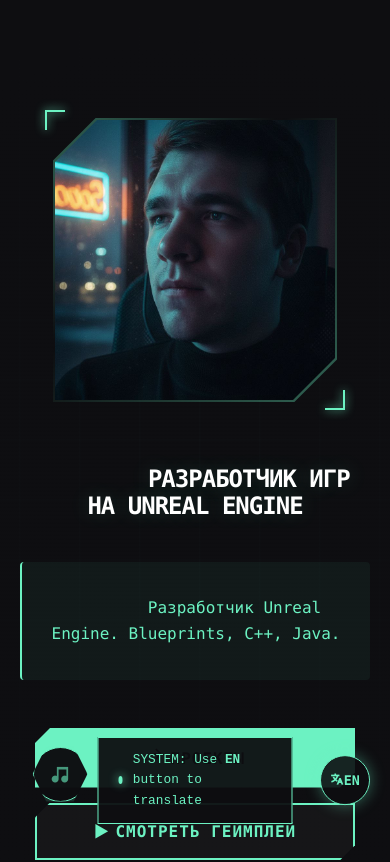
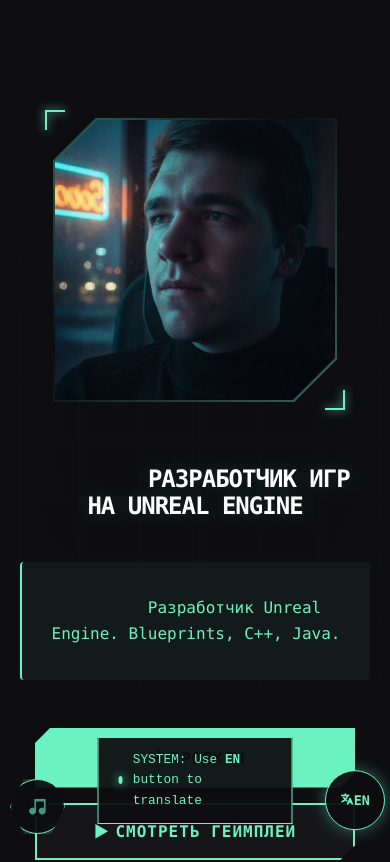
Before and after one commit to TsuyuDX/Portfolio-Unreal-Engine-Developer, a plain HTML site: page index.html in a window 390 px wide. Shown: the top 862 px of the page. Drawn offline with nearby package versions, Linux system fonts and the light colour scheme.

```diff
--- a/style.css
+++ b/style.css
@@ -1,22 +1,9 @@
-/*  1. GLOBAL VARIABLES & RESET */
-
-html, body {
-    -webkit-user-select: none;
-    -ms-user-select: none;
-    user-select: none;
-    -webkit-tap-highlight-color: transparent;
-}
-
-input, textarea {
-    -webkit-user-select: text;
-    -ms-user-select: text;
-    user-select: text;
-}
+/* 1. GLOBAL VARIABLES, RESET & HUD BACKGROUND WITH ANIMATED PARTICLES */
+
+/* 1. GLOBAL VARIABLES, RESET & HUD BACKGROUND WITH FLASHLIGHT */
 
 :root {
-
-    /* Основная палитра (Только Dark Mode) */
-
+    /* Основная палитра */
     --bg: #0e0e11;
     --bg-secondary: #16161c;
     --text: #ffffff;
@@ -25,31 +12,143 @@ input, textarea {
     --accent-glow: rgba(108, 242, 194, 0.4);
     --placeholder: #2a2a35;
 
-    /* Тайминги и кривые */
-
+    /* Тайминги */
     --transition-fast: 0.2s cubic-bezier(0.4, 0, 0.2, 1);
     --transition-base: 0.4s cubic-bezier(0.23, 1, 0.32, 1);
+
+    /* Параметры сетки */
+    --grid-color: rgba(108, 242, 194, 0.04);
+    --grid-major-color: rgba(108, 242, 194, 0.08);
+    --grid-size: 40px;
+
+    /* Координаты фонарика (обновляются через JS) */
+    --cursor-x: 50%;
+    --cursor-y: 50%;
+    --flashlight-x: 50%;
+    --flashlight-y: 50%;
 }
 
 * {
     margin: 0;
     padding: 0;
     box-sizing: border-box;
+    -webkit-user-select: none;
+    -ms-user-select: none;
+    user-select: none;
+}
+
+input, textarea {
+    user-select: text;
+    -webkit-user-select: text;
 }
 
 body {
     font-family: 'Arial', 'Inter', sans-serif;
-    background: var(--bg);
+    background-color: var(--bg);
     color: var(--text);
     line-height: 1.6;
     scroll-behavior: smooth;
     overflow-x: hidden;
-
-    /* Убираем синее выделение при тапе на мобилках */
-
     -webkit-tap-highlight-color: transparent;
-}
-
+    position: relative;
+    min-height: 100vh;
+}
+
+/* СЛОЙ 1: СТАТИЧНАЯ СЕТКА И ПУЛЬСИРУЮЩИЕ ТОЧКИ */
+body::before {
+    content: '';
+    position: fixed;
+    inset: 0;
+    z-index: -2;
+    background-image:
+        radial-gradient(var(--accent) 1px, transparent 1px),
+        linear-gradient(to right, var(--grid-major-color) 1px, transparent 1px),
+        linear-gradient(to bottom, var(--grid-major-color) 1px, transparent 1px),
+        linear-gradient(to right, var(--grid-color) 1px, transparent 1px),
+        linear-gradient(to bottom, var(--grid-color) 1px, transparent 1px);
+    background-size: 200px 200px, 200px 200px, 200px 200px, var(--grid-size) var(--grid-size), var(--grid-size) var(--grid-size);
+    background-attachment: fixed;
+    animation: bg-hud-pulse 4s infinite ease-in-out;
+}
+
+/* СЛОЙ 2: ДВИЖУЩИЕСЯ ОГОНЬКИ (DATA FLOW) */
+.data-flow-layer {
+    position: fixed;
+    inset: 0;
+    z-index: -1;
+    pointer-events: none;
+    background: linear-gradient(90deg, transparent, var(--accent), transparent);
+    background-size: 200% 2px;
+    mask-image: linear-gradient(to bottom,
+        transparent,
+        black var(--grid-size),
+        transparent calc(var(--grid-size) + 1px)
+    );
+    mask-size: 100% var(--grid-size);
+    opacity: 0.1;
+    animation: data-stream 8s linear infinite;
+}
+
+/* СЛОЙ 3: ИНТЕРАКТИВНЫЙ ФОНАРИК И ВИНЬЕТКА */
+.hud-overlay {
+    position: fixed;
+    inset: 0;
+    z-index: -1;
+    pointer-events: none;
+    background:
+        /* Основное пятно фонарика */
+        radial-gradient(
+            600px circle at var(--flashlight-x) var(--flashlight-y),
+            rgba(108, 242, 194, 0.15),
+            transparent 40%
+        ),
+        /* Вторичное мягкое свечение */
+        radial-gradient(
+            600px circle at var(--cursor-x) var(--cursor-y),
+            rgba(108, 242, 194, 0.035),
+            transparent 40%
+        ),
+        /* Глобальная виньетка */
+        radial-gradient(circle at center, transparent 0%, rgba(14, 14, 17, 0.4) 70%, rgba(14, 14, 17, 0.9) 100%);
+}
+
+/* АНИМАЦИИ */
+@keyframes data-stream {
+    0% { background-position: -200% 0; }
+    100% { background-position: 200% 0; }
+}
+
+@keyframes bg-hud-pulse {
+    0%, 100% { filter: brightness(1); opacity: 0.8; }
+    50% { filter: brightness(1.4); opacity: 1; }
+}
+
+/* Реакция на музыку */
+body.music-playing::before { animation-duration: 1.5s; }
+body.music-playing .data-flow-layer { animation-duration: 2s; opacity: 0.3; }
+
+/* ТЕХНИЧЕСКИЙ ТЕКСТ */
+body::after {
+    content: "COORD: 45.021 // 12.993 \A CORE: STABLE // VER: 2.5.1";
+    white-space: pre;
+    position: fixed;
+    bottom: 20px;
+    right: 20px;
+    font-family: 'Consolas', monospace;
+    font-size: 10px;
+    color: var(--accent);
+    opacity: 0.3;
+    letter-spacing: 2px;
+    z-index: 1000;
+}
+
+@media (max-width: 1024px) {
+    body::before {
+        --grid-size: 30px;
+        background-size: 150px 150px, 150px 150px, 150px 150px, 30px 30px, 30px 30px;
+    }
+    .data-flow-layer, .hud-overlay, body::after { display: none; }
+}
 /*  2. UI UTILS (Scrollbar & Stability) */
 
 .scroll-progress {
@@ -1945,3 +2044,74 @@ button.cyber-audio-btn.playing .bar {
         justify-content: center;
     }
 }
+
+@media (max-width: 1024px) {
+    .audio-widget {
+        position: fixed !important;
+        left: 5px !important;
+        bottom: 5px !important;
+        width: 65px; height: 65px;
+        z-index: 1200;
+        display: flex;
+        align-items: center;
+        justify-content: center;
+    }
+
+    button.cyber-audio-btn {
+        width: 55px !important;
+        height: 55px !important;
+        background: rgba(14, 14, 17, 0.95) !important;
+        border: 1px solid var(--accent) !important;
+        clip-path: polygon(25% 0%, 75% 0%, 100% 50%, 75% 100%, 25% 100%, 0% 50%) !important;
+        display: flex !important;
+        align-items: center;
+        justify-content: center;
+        position: relative;
+        transition: all 0.3s ease;
+    }
+
+
+    button.cyber-audio-btn.playing {
+        animation: music-jump-mobile 1.5s infinite ease-in-out;
+    }
+
+    .audio-icon-box i {
+        display: block !important;
+        font-size: 1.3rem !important;
+        color: var(--accent);
+        opacity: 0.6;
+        transform: none !important;
+    }
+
+    button.cyber-audio-btn.playing .audio-icon-box i {
+        opacity: 1;
+        filter: drop-shadow(0 0 5px var(--accent));
+    }
+
+    #mobile-lang-toggle {
+        position: fixed !important;
+        right: 5px !important;
+        bottom: 5px !important;
+        width: 60px; height: 60px;
+        z-index: 1200;
+        display: flex;
+        align-items: center;
+        justify-content: center;
+        border-radius: 50%;
+        background: rgba(14, 14, 17, 0.95);
+        border: 1px solid var(--accent);
+        box-shadow: 0 0 15px var(--accent-glow);
+
+    }
+}
+
+@keyframes music-jump-mobile {
+    0%, 100% {
+        transform: translateY(0) scale(1);
+        box-shadow: 0 0 10px var(--accent-glow);
+    }
+    50% {
+        transform: translateY(-8px) scale(1.05);
+        box-shadow: 0 10px 20px var(--accent-glow);
+    }
+}
```
